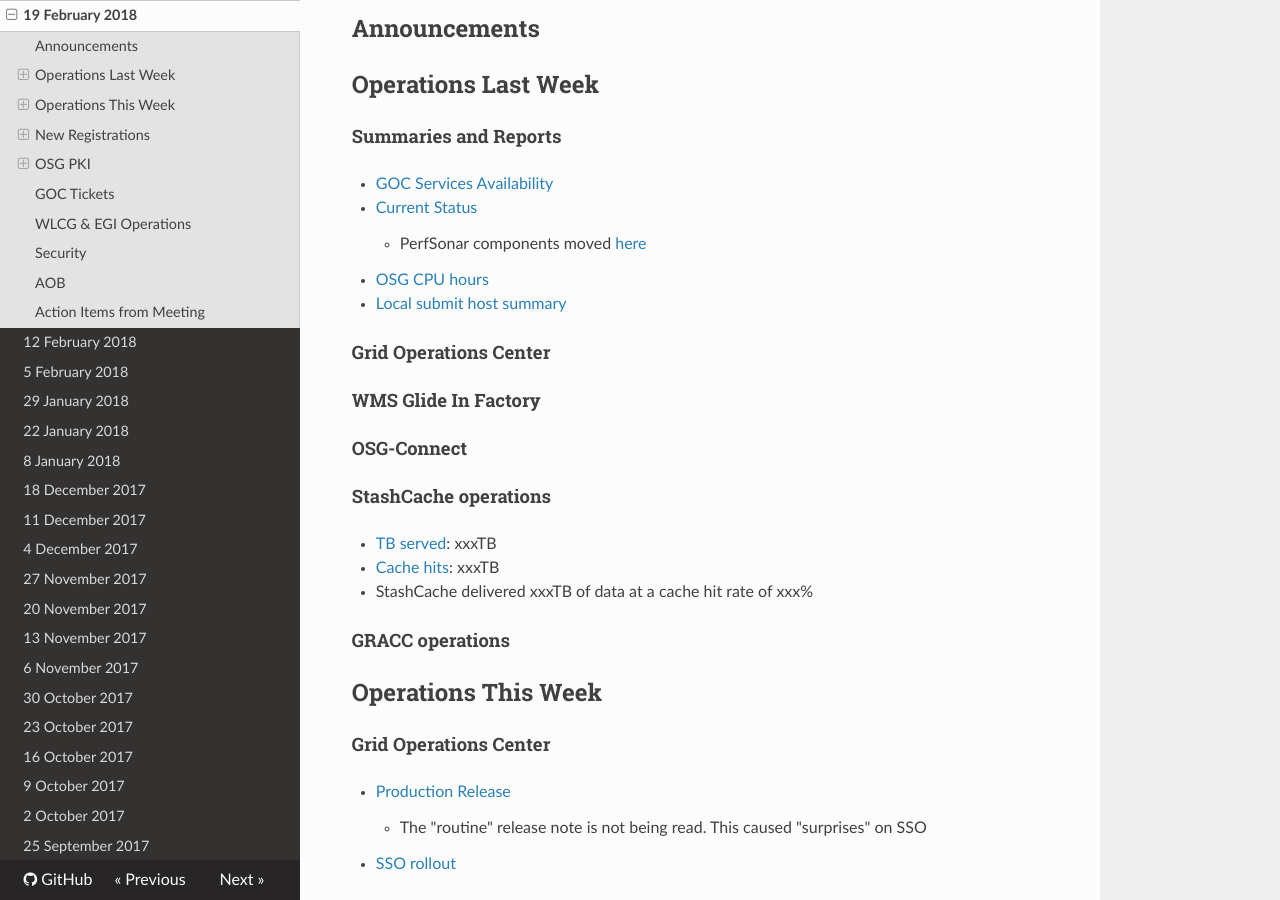
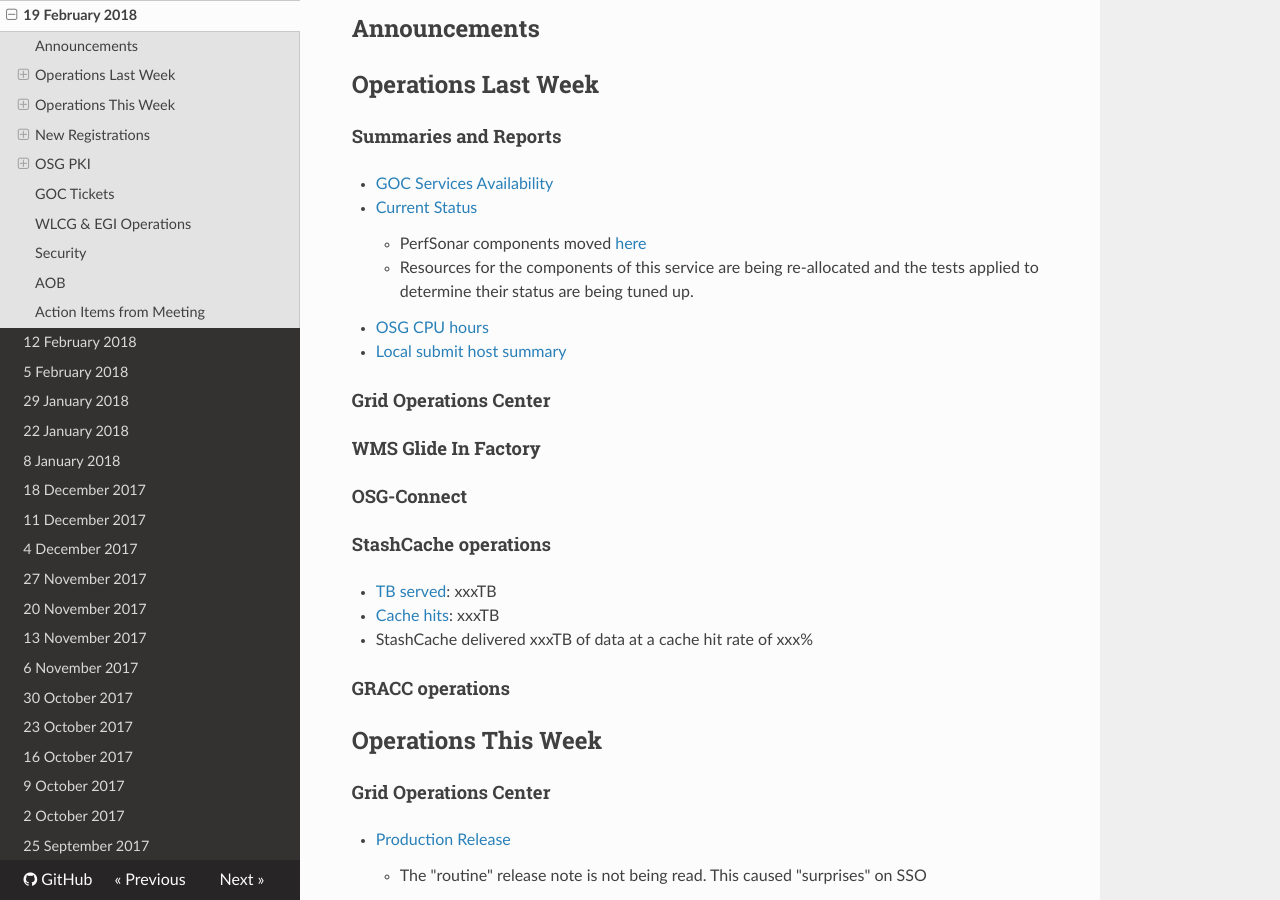
Before and after one commit to osg-htc/operations, an MkDocs documentation site: the page built from docs/WeeklyMinutes/19Feb2018.md, in a window 1280 px wide and 900 px high, scrolled down 340 px. Built offline with MkDocs 1.6.1, drawn with Linux system fonts in a browser that asks for light colours; nearby versions of some CDN libraries; old or Windows-style settings are respelled for this version of MkDocs.

Commit message:
Update 19Feb2018.md

```diff
--- a/docs/WeeklyMinutes/19Feb2018.md
+++ b/docs/WeeklyMinutes/19Feb2018.md
@@ -15,6 +15,7 @@
    * [GOC Services Availability](http://monitor.grid.iu.edu/availability/avail_week_overview.html)
    * [Current Status](http://monitor.grid.iu.edu/availability/production.html)
       * PerfSonar components moved [here](http://monitor.grid.iu.edu/availability/perfsonar.html)
+      * Resources for the components of this service are being re-allocated and the tests applied to determine their status are being tuned up.
    * [OSG CPU hours](http://tinyurl.com/mf96b88)
    * [Local submit host summary](http://osg-flock.grid.iu.edu/overview/)
 
```
